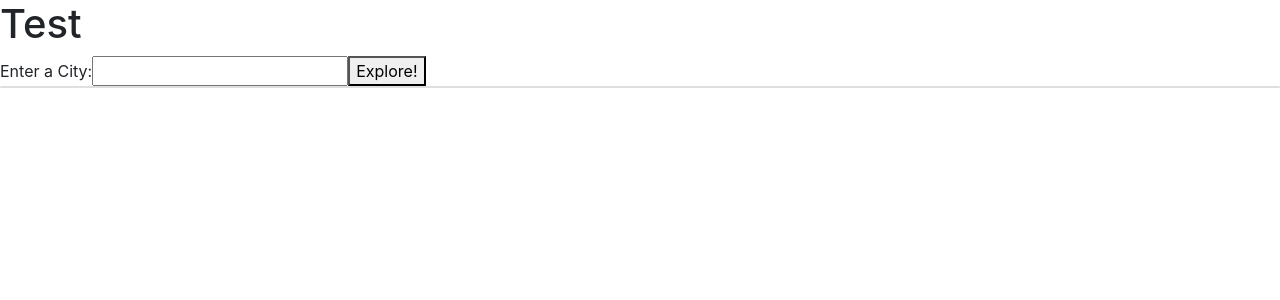
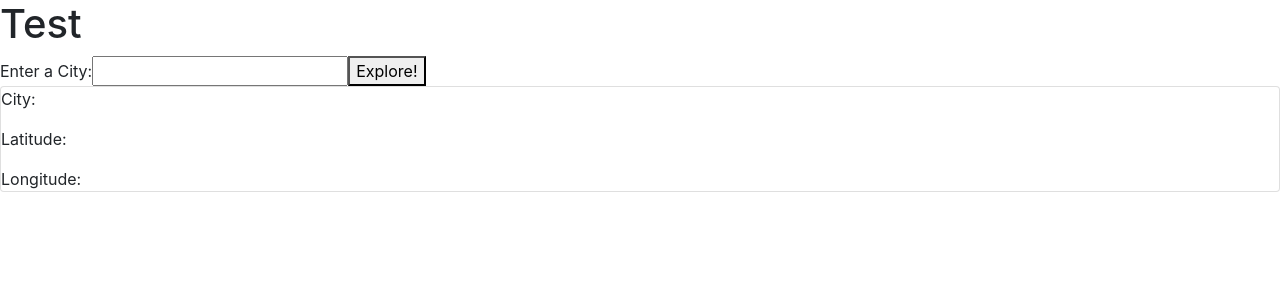
Before and after one commit to DennisDeV7/city-explorer, a React (Create React App) app: page / in a window 1280 px wide. Shown: the top 300 px of the page. Built offline with nearby package versions, Linux system fonts and the light colour scheme; the HTML template or start-up script is replaced by a standard one.

Commit message:
adding latitude and longitude for feature 2

```diff
--- a/src/App.js
+++ b/src/App.js
@@ -25,7 +25,7 @@ class App extends React.Component {
     let cityInfo = await axios.get(url);
     console.log(cityInfo.data);
     this.setState({
-      cityData: cityInfo.data
+      cityData: cityInfo.data[0],
     })
 
   }
@@ -42,7 +42,9 @@ class App extends React.Component {
           <button>Explore!</button>
         </form>
         <Card>
-          <Card.Text>{this.state.cityData.lat}</Card.Text>
+          <Card.Text>City: {this.state.cityData.display_name}</Card.Text>
+          <Card.Text>Latitude: {this.state.cityData.lat}</Card.Text>
+          <Card.Text>Longitude: {this.state.cityData.lon}</Card.Text>
         </Card>
       </>
     )
```
